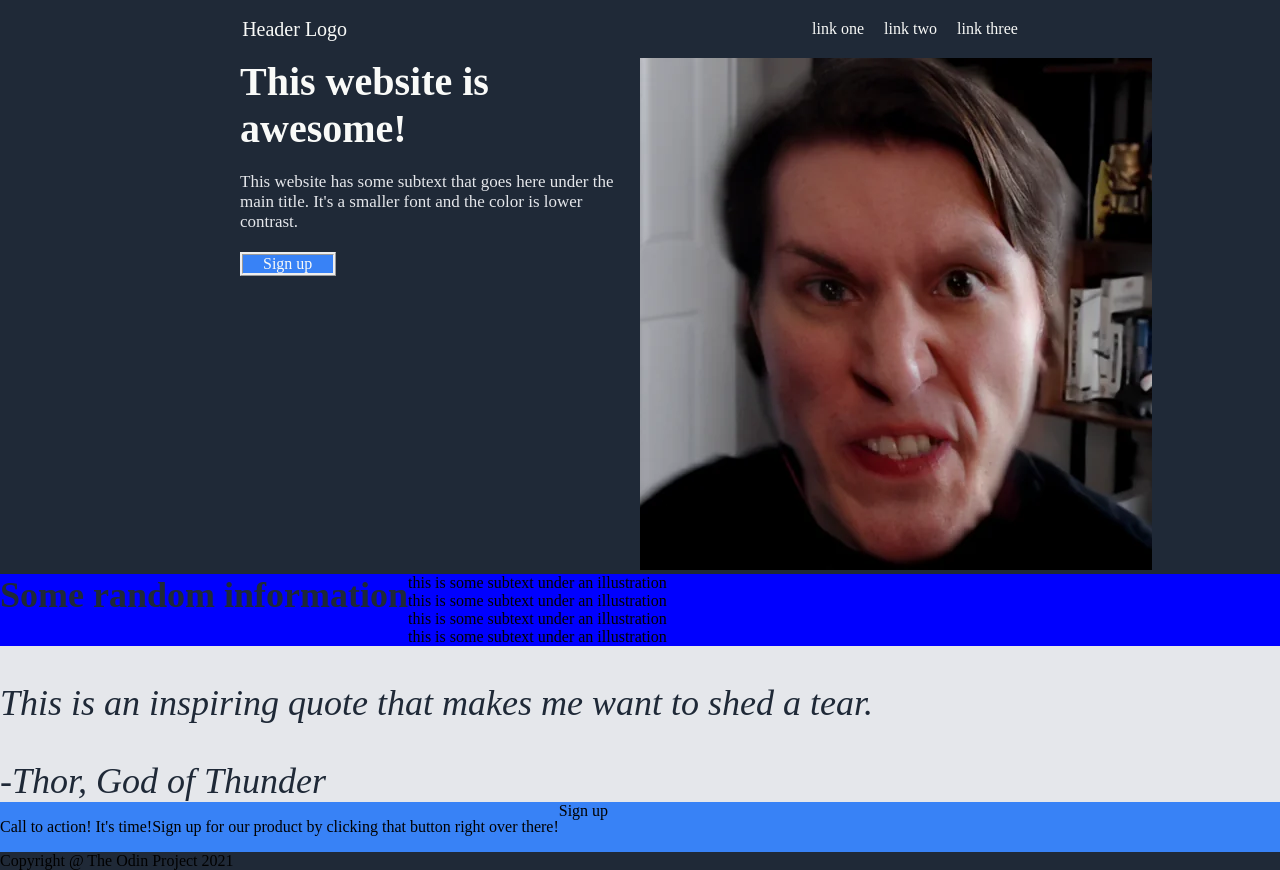
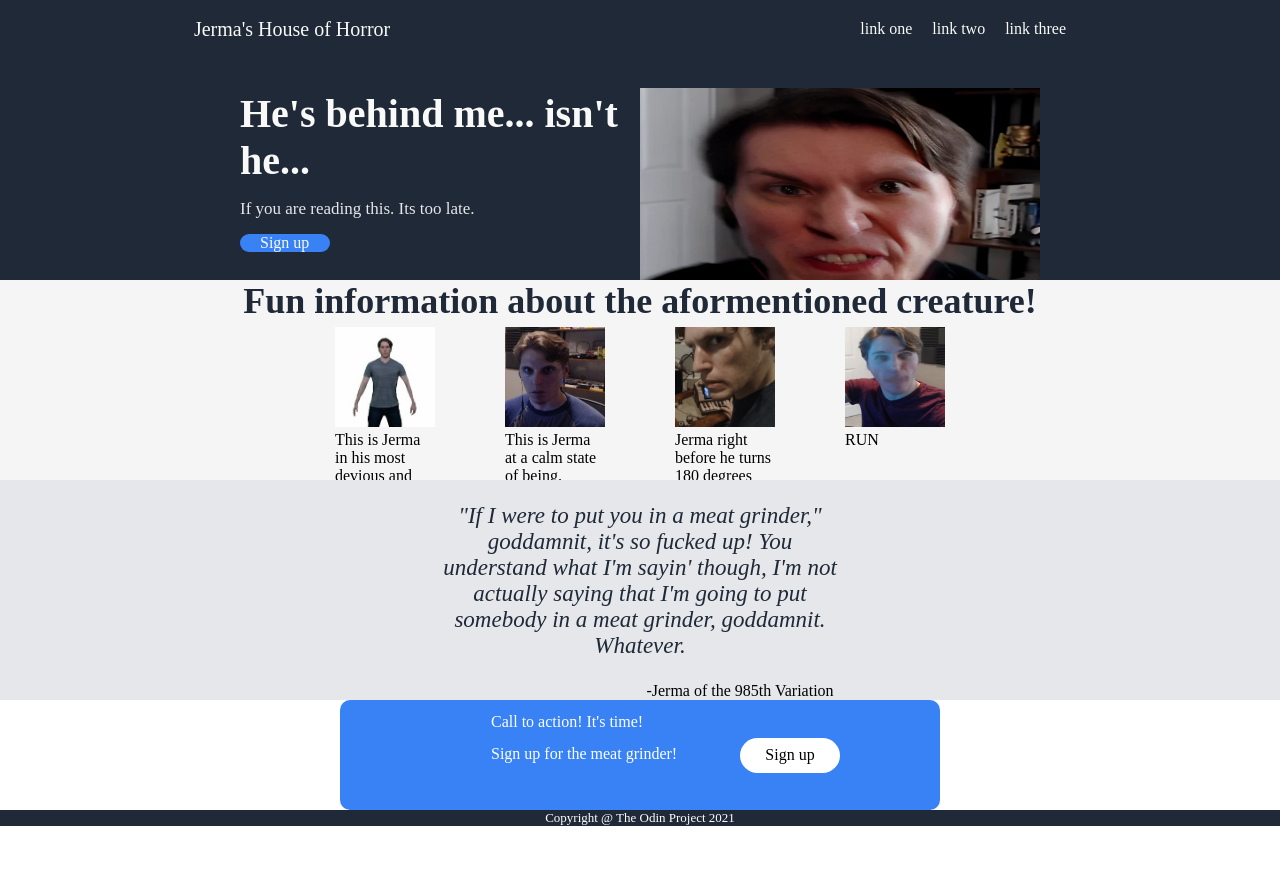
Before and after one commit to Abarca99/landing-page, a plain HTML site: page index.html in a window 1280 px wide. After the commit the page ends 826 px from the top, so only its background shows below. Drawn offline with Linux system fonts and the light colour scheme.

Commit message:
Completed rough draft, very unoptimized

```diff
--- a/index.html
+++ b/index.html
@@ -8,7 +8,7 @@
     <body>
      <div class="top-container">
       <div class="top">
-        <div class="logo">Header Logo</div>
+        <div class="logo">Jerma's House of Horror</div>
 
         <div class="header-links">
         <a href="#">link one</a>
@@ -18,34 +18,53 @@
      </div>
 
       <div class="hero-container">
+       <div class="hero-center">
        <div class="info">
-         <div class="hero-header">This website is awesome!</div>
-         <div class="hero-text">This website has some subtext that goes here under the main title. It's a smaller font and the color is lower contrast.</div>
+         <div class="hero-header">He's behind me... isn't he...</div>
+         <div class="hero-text">If you are reading this. Its too late.</div>
          <div class="button1"><a href="#">Sign up</a></div>
        </div>
          <div class="image"><img src="../landing-page/img/jerma.webp"></div>
        </div>
      </div>
      </div>
+    </div>
      <div class="random-info-container">
-        <div class="info-title">Some random information</div>
+        <div class="info-title">Fun information about the aformentioned creature!</div>
         <div class="boxes">
-            <div class="subtext">this is some subtext under an illustration</div>
-            <div class="subtext">this is some subtext under an illustration</div>
-            <div class="subtext">this is some subtext under an illustration</div>
-            <div class="subtext">this is some subtext under an illustration</div>
+            <div class="info-card">
+              <img src="../landing-page/img/jerma1.jpeg">
+              <div class="subtext">This is Jerma in his most devious and vicious form</div>
+            </div>
+            <div class="info-card">
+              <img src="../landing-page/img/jerma2.jpg">
+              <div class="subtext">This is Jerma at a calm state of being.</div>
+              </div>
+            <div class="info-card">
+              <img src="../landing-page/img/jerma3.jpg">
+              <div class="subtext">Jerma right before he turns 180 degrees and kills you</div>
+              </div>
+            <div class="info-card">
+             <img src="../landing-page/img/jerma4.jpg">
+             <div class="subtext">RUN</div>
+             </div>
         </div>
      </div>
      <div class="quote-container">
         <div class =quote>
-        <p>This is an inspiring quote that makes me want to shed a tear.</p>
-        <div class="author">-Thor, God of Thunder</div>
+        <p>"If I were to put you in a meat grinder," goddamnit, it's so fucked up! You understand what I'm sayin' though, I'm not actually saying that I'm going to put somebody in a meat grinder, goddamnit. Whatever.</p>
+      </div>
+        <div class="author">-Jerma of the 985th Variation</div>
     </div>
     </div>
     <div class="sign-up-container">
+      <div class="blue-container">
+        <div class="call-to-action">
         <p>Call to action! It's time!</p>
-        <p>Sign up for our product by clicking that button right over there!</p>
+        <p>Sign up for the meat grinder!</p>
+        </div>
         <div class="button">Sign up</div>
+      </div>
     </div>
     <div class="footer">Copyright @ The Odin Project 2021</div>
 
--- a/style.css
+++ b/style.css
@@ -13,7 +13,7 @@ body {
 .top-container {
     display: flex;
     background-color: #1F2937;
-    height: 600px;
+    height: 35vh;
     flex-direction: column;
     flex:1
 }
@@ -25,9 +25,14 @@ body {
 }
 
 .footer {
+    height: 2vh;
     display:flex;
     background-color: #1F2937;
-    flex:1
+    color: white;
+    justify-content: center;
+    align-items: center;
+    font-size: small;
+
 }
 
 a {
@@ -36,6 +41,7 @@ a {
 }
 
 .top {
+    margin-top:0;
     display: flex;
     justify-content: center;
     gap: 425px
@@ -50,6 +56,7 @@ a {
 }
 
 .logo {
+    margin-right: 5px;
     align-self: center;
     font-size: 20px;
     color:#F9FAF8
@@ -58,21 +65,37 @@ a {
 .info {
     display:flex;
     width: 400px;
-    max-width: 400px;
-    gap: 20px;
+    min-width: 400px;
+    height: 225px;
+    gap: 15px;
     flex-direction: column;
 
+
+}
+
+.hero-center {
+    display: flex;
+    justify-content: center;
+    align-items: center;
+    max-width: 600px;
+}
+
+.image img{
+    width: 400px;
+    height: 225px;
 }
 
 .image {
     width: 400px;
-    height: auto;
+
 }
 
 .hero-container {
+    margin-top: 30px;
     display:flex;
     justify-content: center;
-    flex:1
+    align-items: center;
+    padding-bottom: 40px;
 }
 
 .hero-header {
@@ -83,28 +106,35 @@ a {
 
 .random-info-container {
     display:flex;
-    background-color: blue;
+    flex-direction: column;
+    height: 25vh;
+    display:flex;
+    background-color: whitesmoke;
     flex:1
 }
 
-.quote-container {
+.quote-container{
     display:flex;
+    flex-direction: column;
     background-color: #e5e7eb;
     flex:1
 }
 
 .sign-up-container {
     display:flex;
-    background-color: #3882f6;
-    flex:1
+    height: 20vh;
+    justify-content: center;
+    align-items: center;
+    background-color: white;
 }
 
 .button1 {
+    border-radius: 25px;
     width: 50px;
     padding-left: 20px;
     padding-right: 20px;
     background-color: #3882f6;
-    border-style:ridge;
+
 
 }
 
@@ -114,14 +144,92 @@ a {
 }
 
 .info-title {
+    display:flex;
+    align-items: center;
+    justify-content: center;
     font-size: 36px;
     font-weight: bold;
     color:#1F2937
 }
 
 .quote {
-    font-size: 36px;
+    display:flex;
+    justify-content: center;
+    align-items: center;
+    font-size: 23px;
     font-weight:lighter;
     font-style: italic;
     color:#1F2937
 }
+
+.boxes {
+    display:flex;
+    justify-content: center;
+    gap: 60px;
+
+}
+
+.info-card img {
+    width: 100px;
+    height: 100px;
+}
+
+.info-card{
+    max-width: 100px;
+    gap: 40px;
+    padding: 5px;
+}
+
+
+.quote p {
+    max-width: 400px;
+    text-align: center;
+    justify-content: center;
+    padding-bottom: 0;
+}
+
+.author {
+    display: flex;
+    justify-content: center;
+    padding-left: 200px;
+
+}
+
+.blue-container {
+    width: 600px;
+    height: 110px;
+    display:flex;
+    justify-content: center;
+    background-color: #3882f6;
+    border-radius: 10px;
+}
+
+.call-to-action {
+    display: flex;
+    color:white;
+    flex-direction: column;
+    padding-left: 0px;
+    width: 300px;
+    height: 100px;
+}
+
+.call-to-action p {
+    margin: 1px;
+    padding-left: 50px;
+    padding-top: 12px;
+}
+
+.button {
+    display: flex;
+    justify-content: center;
+    align-items: center;
+    align-self: center;
+    background-color: white;
+    width: 100px;
+    height: 35px;
+    border-color: #3882f6;
+    border-radius: 25px;
+    padding-right: 0px;
+
+
+}
```
Also changed, not shown: comparison.png (added), img/jerma1.jpeg (added), img/jerma2.jpg (added), img/jerma3.jpg (added), img/jerma4.jpg (added), 1 other file.
